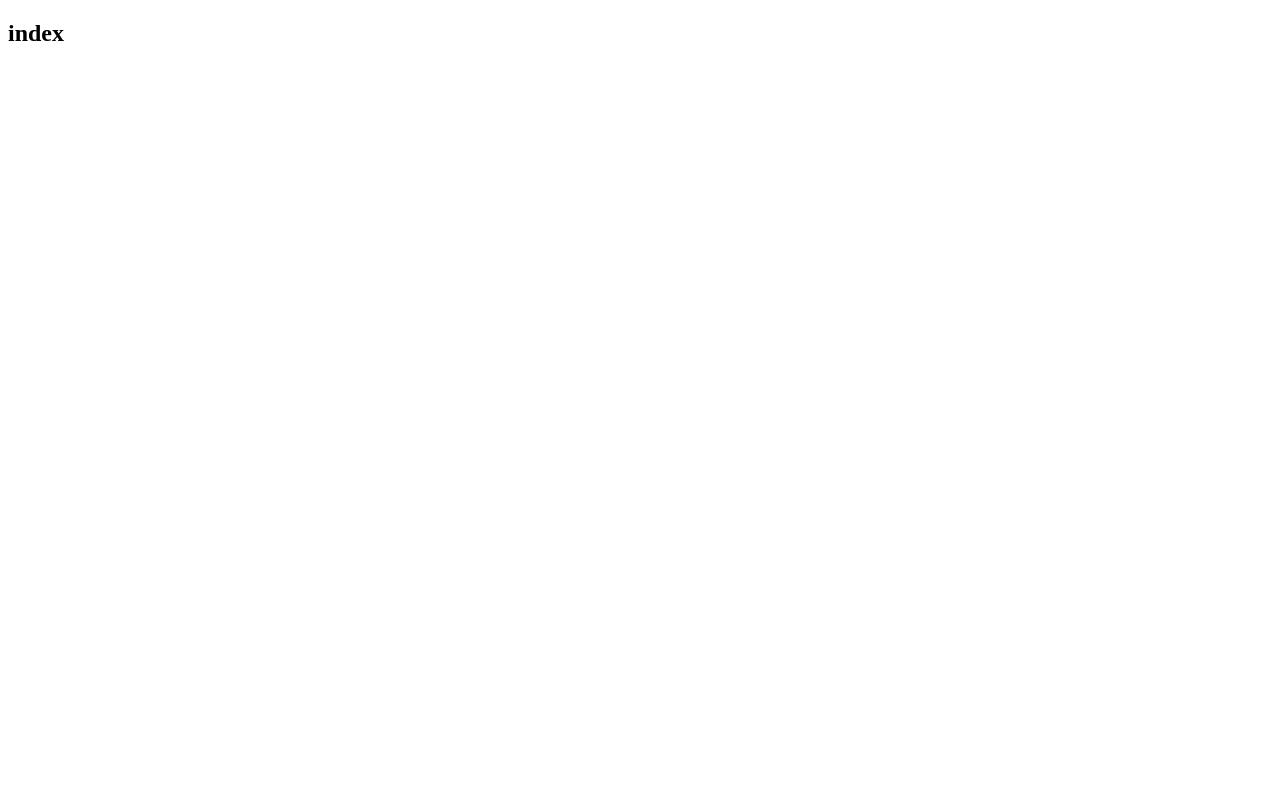
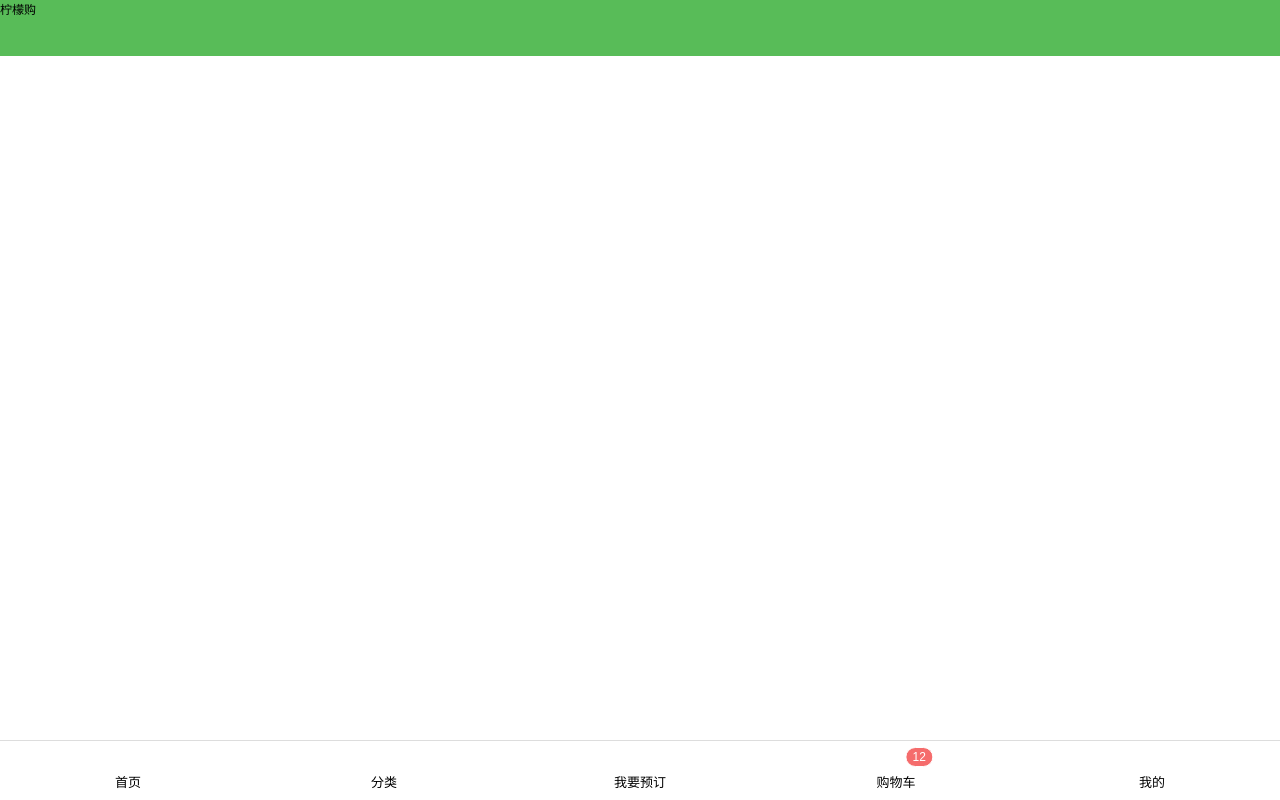
Before and after one commit to gzh51907/veryFresh, a Vue app in the folder jxw/: page / in a window 1280 px wide. Built offline with nearby package versions, Linux system fonts and the light colour scheme.

Commit message:
完成基本布局

```diff
--- a/jxw/src/App.vue
+++ b/jxw/src/App.vue
@@ -1,15 +1,133 @@
 <template>
-  <div>
-    <h2>index</h2>
-    <router-view />
-  </div>
+  <el-container >
+    <!-- 头部 -->
+    <el-header class="header" style="padding:0px; height: 56px">
+      <el-row>
+        <h2>柠檬购</h2>
+      </el-row>
+    </el-header>
+
+    <!-- 中间 -->
+    <el-main  style="padding:0px;">
+      <router-view />
+    </el-main>
+
+    <!-- 底部 -->
+    <el-footer style="padding:0px; position:fixed;bottom:0px;width:100%">
+      <el-row>
+        <ul id="footers"  :default-active="activeIndex">
+          <li
+            v-for="item in menus"
+            :key="item.path"
+            @click="goto(item.path)"
+          >
+            <i></i>
+            <el-badge :value="12" class="item" v-if="item.name==='cart'" >{{item.text}}</el-badge>
+            <template v-else>{{item.text}}</template>
+          </li>
+        </ul>
+      </el-row>
+    </el-footer>
+  </el-container>
 </template>
 
 <script>
 export default {
   name: "app",
+  data() {
+    return {
+      activeIndex: "/home",
+      menus: [
+        {
+          name: "home",
+          path: "/home",
+          text: "首页"
+        },
+        {
+          name: "type",
+          path: "/type",
+          text: "分类"
+        },
+        {
+          name: "book",
+          path: "/book",
+          text: "我要预订"
+        },
+        {
+          name: "cart",
+          path: "/cart",
+          text: "购物车"
+        },
+        {
+          name: "mine",
+          path: "/mine",
+          text: "我的"
+        }
+      ]
+    };
+  },
+  methods: {
+    goto(path) {
+      this.$router.push(path);
+    }
+  },
   components: {}
 };
 </script>
-
-<style>
+<style >
+* {
+  margin: 0;
+  padding: 0;
+}
+</style>
+<style lang="scss">
+.header{
+  padding: 0;
+  background: #58bc58;
+}
+#footers {
+  height: 60px;
+  list-style: none;
+  margin: 0;
+  padding: 0;
+  display: flex;
+  align-items: center;
+  border: 1px solid #ddd;
+  border-left: none;
+  border-right: none;
+  li {
+    width: 20%;
+    height: 60px;
+    list-style: none;
+    text-align: center;
+    display: flex;
+    flex-direction: column;
+    justify-content: center;
+    align-items: center;
+    font-size: 13px;
+    i {
+      width: 22px;
+      height: 20px;
+      background-size: contain;
+    }
+    .el-badge .el-badge__content.is-fixed {
+      top: -15px;
+    }
+  }
+  // li:nth-child(1) i {
+  //   background-image: url(./assets/icon/home1.png);
+  // }
+  // li:nth-child(2) i {
+  //   background-image: url(./assets/icon/Type1.png);
+  // }
+  // li:nth-child(3) i {
+  //   background-image: url(./assets/icon/search1.png);
+  // }
+  // li:nth-child(4) i {
+  //   background-image: url(./assets/icon/cart1.png);
+  // }
+  // li:nth-child(5) i {
+  //   background-image: url(./assets/icon/mine1.png);
+  // }
+}
+</style>
--- /dev/null
+++ b/jxw/src/css/base.css
@@ -0,0 +1,132 @@
+/*(1)清除默认样式*/
+html,
+body,
+ul,
+li,
+ol,
+dl,
+dd,
+dt,
+p,
+h1,
+h2,
+h3,
+h4,
+h5,
+h6,
+form,
+fieldset,
+legend,
+img,
+input {
+    margin: 0;
+    padding: 0;
+}
+
+fieldset,
+img,
+input,
+button {
+    border: 0 none;
+    padding: 0;
+    margin: 0;
+    outline-style: none;
+}
+
+/*去掉input等聚焦时的蓝色边框*/
+ul,
+li,
+ol {
+    list-style: none;
+}
+
+/* 行内元素的垂直居中 */
+/*
+vertical-align：top
+
+*/
+select,
+input {
+    vertical-align: middle;
+}
+
+/*select, input, textarea { font-size:12px; margin:0; }*/
+/*防止拖动*/
+textarea {
+    resize: none;
+}
+
+/*  去掉图片低测默认的3-4像素空白缝隙，或者用display：block也可以*/
+/* table { border-collapse:collapse; } */
+
+img {
+    border: 0;
+    vertical-align: middle;
+}
+
+
+a {
+    text-decoration: none;
+}
+
+
+/*清除浮动*/
+.clearfix:before,
+.clearfix:after {
+    /*清除浮动*/
+    content: "";
+    display: table;
+}
+
+.clearfix:after {
+    clear: both;
+}
+
+.clearfix {
+    *zoom: 1;
+    /*IE/7/6*/
+}
+
+h1,
+h2,
+h3,
+h4,
+h5,
+h6 {
+    font-weight: normal;
+    font-size: 1em;
+}
+
+/* 设置h标签的大小，设置跟父亲一样大的字体font-size:100%; */
+
+s,
+i,
+em {
+    font-style: normal;
+    text-decoration: none;
+}
+
+
+.fl {
+    float: left;
+}
+
+.fr {
+    float: right;
+}
+
+.ac {
+    text-align: center;
+}
+
+.f12 {
+    font-size: 12px;
+}
+
+.f14 {
+    font-size: 14px;
+}
+
+.f16 {
+    font-size: 16px;
+}
--- /dev/null
+++ b/jxw/src/js/rem.js
@@ -0,0 +1,84 @@
+!function () {
+    var a = "@charset \"utf-8\";html{color:#000;background:#fff;overflow-y:scroll;-webkit-text-size-adjust:100%;-ms-text-size-adjust:100%}html *{outline:0;-webkit-text-size-adjust:none;-webkit-tap-highlight-color:rgba(0,0,0,0)}html,body{font-family:sans-serif}body,div,dl,dt,dd,ul,ol,li,h1,h2,h3,h4,h5,h6,pre,code,form,fieldset,legend,input,textarea,p,blockquote,th,td,hr,button,article,aside,details,figcaption,figure,footer,header,hgroup,menu,nav,section{margin:0;padding:0}input,select,textarea{font-size:100%}table{border-collapse:collapse;border-spacing:0}fieldset,img{border:0}abbr,acronym{border:0;font-variant:normal}del{text-decoration:line-through}address,caption,cite,code,dfn,em,th,var{font-style:normal;font-weight:500}ol,ul{list-style:none}caption,th{text-align:left}h1,h2,h3,h4,h5,h6{font-size:100%;font-weight:500}q:before,q:after{content:''}sub,sup{font-size:75%;line-height:0;position:relative;vertical-align:baseline}sup{top:-.5em}sub{bottom:-.25em}a:hover{text-decoration:underline}ins,a{text-decoration:none}"
+        , b = document.createElement("style");
+    if (document.getElementsByTagName("head")[0].appendChild(b),
+        b.styleSheet)
+        b.styleSheet.disabled || (b.styleSheet.cssText = a);
+    else
+        try {
+            b.innerHTML = a
+        } catch (c) {
+            b.innerText = a
+        }
+}();
+
+!function (a, b) {
+    function c() {
+        var b = f.getBoundingClientRect().width;
+        b / i > 750 && (b = 750 * i);
+        var c = b / 10;
+        f.style.fontSize = c + "px",
+            k.rem = a.rem = c
+    }
+    var d, e = a.document, f = e.documentElement, g = e.querySelector('meta[name="viewport"]'), h = e.querySelector('meta[name="flexible"]'), i = 0, j = 0, k = b.flexible || (b.flexible = {});
+    if (g) {
+        console.warn("将根据已有的meta标签来设置缩放比例");
+        var l = g.getAttribute("content").match(/initial\-scale=([\d\.]+)/);
+        l && (j = parseFloat(l[1]),
+            i = parseInt(1 / j))
+    } else if (h) {
+        var m = h.getAttribute("content");
+        if (m) {
+            var n = m.match(/initial\-dpr=([\d\.]+)/)
+                , o = m.match(/maximum\-dpr=([\d\.]+)/);
+            n && (i = parseFloat(n[1]),
+                j = parseFloat((1 / i).toFixed(2))),
+                o && (i = parseFloat(o[1]),
+                    j = parseFloat((1 / i).toFixed(2)))
+        }
+    }
+    if (!i && !j) {
+        var p = (a.navigator.appVersion.match(/android/gi),
+            a.navigator.appVersion.match(/iphone/gi))
+            , q = a.devicePixelRatio;
+        i = p ? q >= 3 && (!i || i >= 3) ? 3 : q >= 2 && (!i || i >= 2) ? 2 : 1 : 1,
+            j = 1 / i
+    }
+    if (f.setAttribute("data-dpr", i),
+        !g)
+        if (g = e.createElement("meta"),
+            g.setAttribute("name", "viewport"),
+            g.setAttribute("content", "initial-scale=" + j + ", maximum-scale=" + j + ", minimum-scale=" + j + ", user-scalable=no"),
+            f.firstElementChild)
+            f.firstElementChild.appendChild(g);
+        else {
+            var r = e.createElement("div");
+            r.appendChild(g),
+                e.write(r.innerHTML)
+        }
+    a.addEventListener("resize", function () {
+        clearTimeout(d),
+            d = setTimeout(c, 300)
+    }, !1),
+        a.addEventListener("pageshow", function (a) {
+            a.persisted && (clearTimeout(d),
+                d = setTimeout(c, 300))
+        }, !1),
+        "complete" === e.readyState ? e.body.style.fontSize = 12 * i + "px" : e.addEventListener("DOMContentLoaded", function () {
+            e.body.style.fontSize = 12 * i + "px"
+        }, !1),
+        c(),
+        k.dpr = a.dpr = i,
+        k.refreshRem = c,
+        k.rem2px = function (a) {
+            var b = parseFloat(a) * this.rem;
+            return "string" == typeof a && a.match(/rem$/) && (b += "px"),
+                b
+        }
+        ,
+        k.px2rem = function (a) {
+            var b = parseFloat(a) / this.rem;
+            return "string" == typeof a && a.match(/px$/) && (b += "rem"),
+                b
+        }
+}(window, window.lib || (window.lib = {}));
--- a/jxw/src/main.js
+++ b/jxw/src/main.js
@@ -8,8 +8,11 @@ import ElementUI from 'element-ui'
 import 'element-ui/lib/theme-chalk/index.css';
 Vue.use(ElementUI);
 
+import './css/base.css';
+import './js/rem.js'
+
 // 引入路由配置的参数,并注入Vue 实例
-import router from './route'
+import router from './routes'
 
 //把 axios 写入Vue的原型，成为Vue的属性 在任何地方都可以使用了
 import axios from 'axios';
--- /dev/null
+++ b/jxw/src/pages/book.vue
@@ -0,0 +1,10 @@
+<template>
+  <div>我要预订</div>
+</template>
+
+<script>
+export default {};
+</script>
+
+<style lang="scss" scoped>
+</style>
--- /dev/null
+++ b/jxw/src/pages/cart.vue
@@ -0,0 +1,10 @@
+<template>
+  <div>购物车</div>
+</template>
+
+<script>
+export default {};
+</script>
+
+<style lang="scss" scoped>
+</style>
--- /dev/null
+++ b/jxw/src/pages/detail.vue
@@ -0,0 +1,10 @@
+<template>
+  <div>商品详情页</div>
+</template>
+
+<script>
+export default {};
+</script>
+
+<style lang="scss" scoped>
+</style>
--- /dev/null
+++ b/jxw/src/pages/mine.vue
@@ -0,0 +1,10 @@
+<template>
+  <div>我的</div>
+</template>
+
+<script>
+export default {};
+</script>
+
+<style lang="scss" scoped>
+</style>
--- /dev/null
+++ b/jxw/src/pages/type.vue
@@ -0,0 +1,10 @@
+<template>
+  <div>分类</div>
+</template>
+
+<script>
+export default {};
+</script>
+
+<style lang="scss" scoped>
+</style>
--- a/jxw/src/route/routes.js
+++ /dev/null
@@ -1,17 +0,0 @@
-
-import NotFound from '../pages/NotFound'
-import home from '../pages/home'
-
-let routes = [
-    {
-        path: '/home',
-        component: home
-    },
-    //404
-    {
-        path: '/404',
-        component: NotFound
-    },
-];
-
-export default routes;
--- /dev/null
+++ b/jxw/src/routes/routes.js
@@ -0,0 +1,46 @@
+
+
+//导入路由
+import NotFound from '../pages/NotFound';
+import home from '../pages/home';
+import type from '../pages/type';
+import book from '../pages/book';
+import cart from '../pages/cart';
+import mine from '../pages/mine';
+import detail from '../pages/detail';
+
+//配置
+let routes = [
+    {
+        path: '/home',
+        component: home
+    },
+    {
+        path: '/type',
+        component: type
+    },
+    {
+        path: '/book',
+        component: book
+    },
+    {
+        path: '/cart',
+        component: cart
+    },
+    {
+        path: '/mine',
+        component: mine
+    },
+    //商品详情动态路由
+    {
+        path: '/detail/:gid',
+        component: detail
+    },
+    //404
+    {
+        path: '/404',
+        component: NotFound
+    },
+];
+
+export default routes;
```
Also changed, not shown: jxw/src/routes/index.js (renamed from jxw/src/route/index.js).
